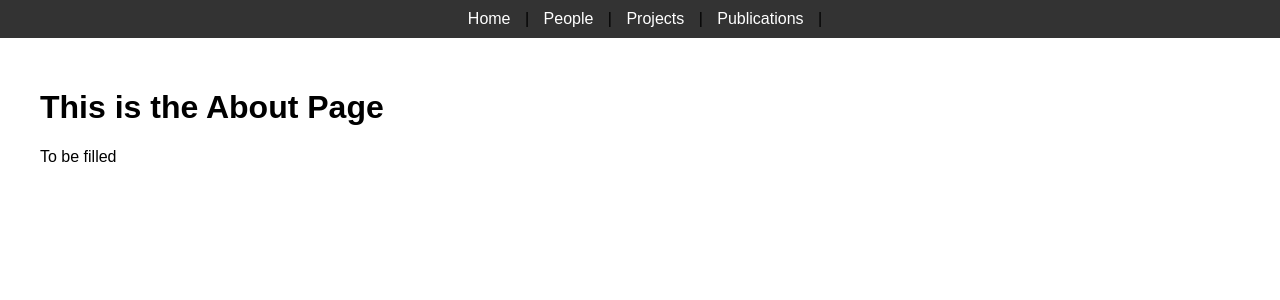
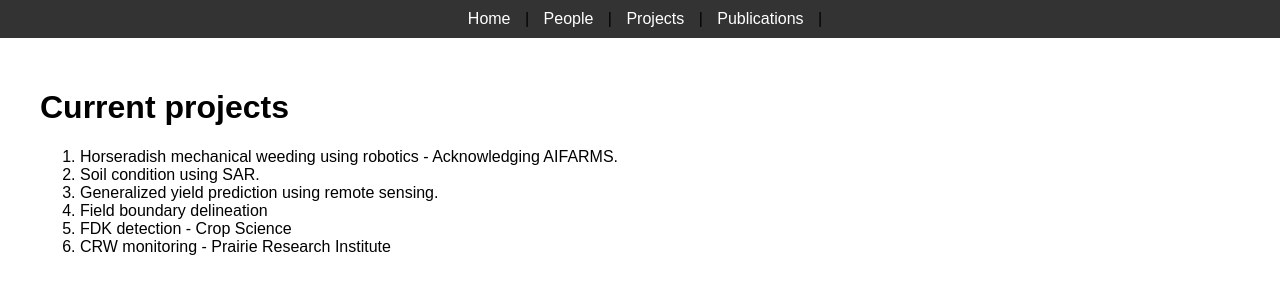
Before and after one commit to sunojshajahan/sunojshajahan.github.io, a Jekyll site: the page built from projects.md, in a window 1280 px wide. Shown: the top 300 px of the page. Built offline with Jekyll 4.4.1, drawn with Linux system fonts in a browser that asks for light colours; our own code applies the rules of GitHub Pages for plain Markdown files.

Commit message:
projects added bullets

```diff
--- a/projects.md
+++ b/projects.md
@@ -4,6 +4,11 @@ title: Projects
 ---
 
 <!-- ![](./images/Lab_group_photo_030325.jpg) -->
-# This is the About Page
+# Current projects
 
-To be filled
+1. Horseradish mechanical weeding using robotics - Acknowledging AIFARMS.
+2. Soil condition using SAR.
+3. Generalized yield prediction using remote sensing.
+4. Field boundary delineation
+5. FDK detection - Crop Science
+6. CRW monitoring - Prairie Research Institute
```
Also changed, not shown: people.md (+6 -4 lines).
